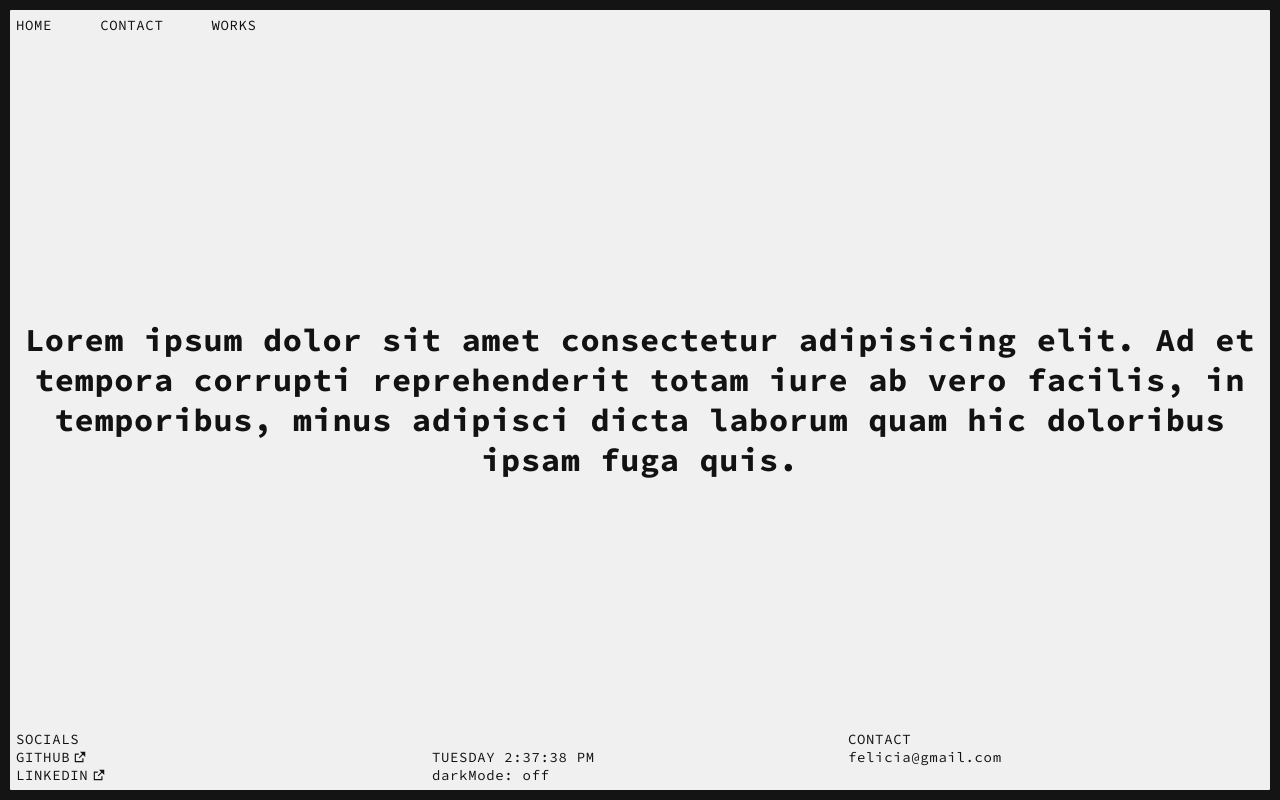
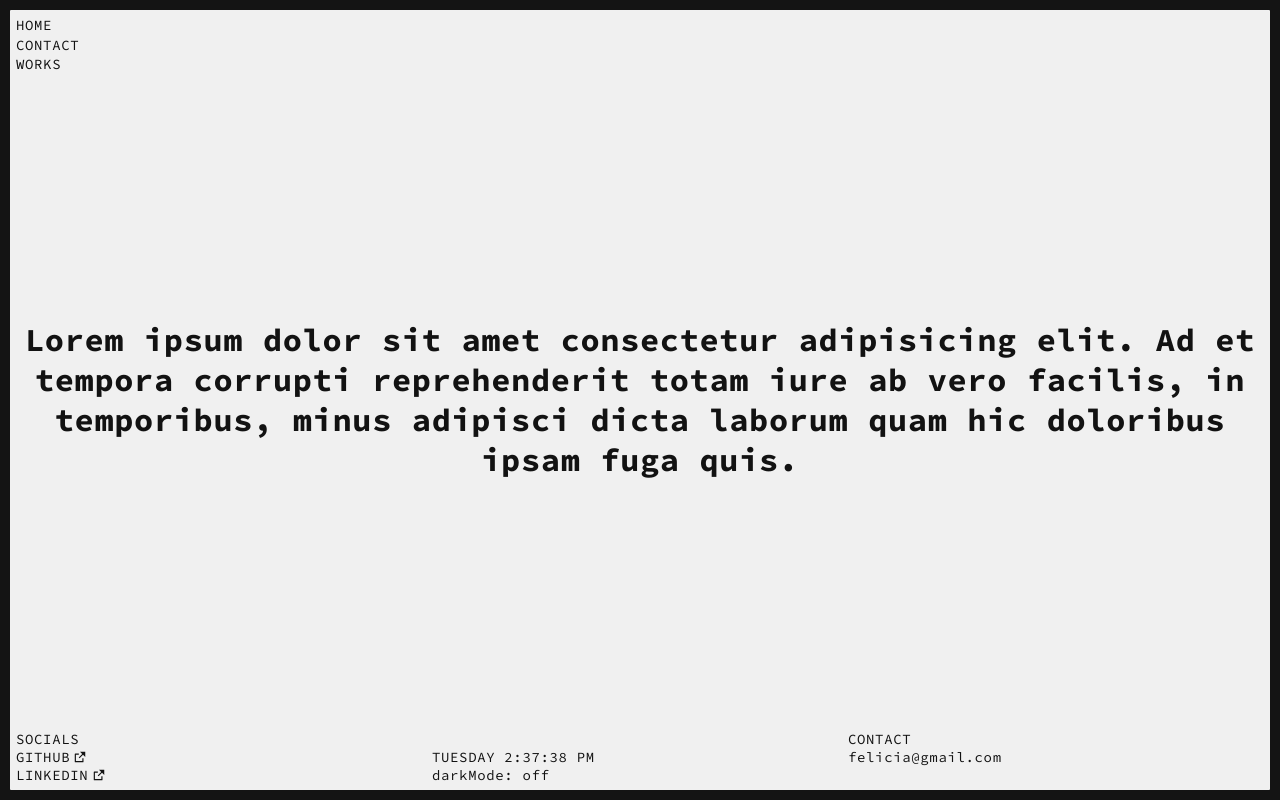
Before and after one commit to feliciawillnas/myportfolio, a React (Vite) app: page / in a window 1280 px wide. Built offline with nearby package versions, Linux system fonts and the light colour scheme; a web font is replaced by a local one.

Commit message:
header update

```diff
--- a/src/components/Header.jsx
+++ b/src/components/Header.jsx
@@ -1,4 +1,3 @@
-import { motion } from "framer-motion";
 import React, { useState } from "react";
 import styled from "styled-components";
 
@@ -21,7 +20,7 @@ export default function Header({ currentPath }) {
         <Nav open={open}>
           <ul>
             {navItems.map((item) => (
-              <motion.li key={item.id}>
+              <li key={item.id}>
                 <a
                   key={item.id}
                   to={item.path}
@@ -30,7 +29,7 @@ export default function Header({ currentPath }) {
                 >
                   {item.label}
                 </a>
-              </motion.li>
+              </li>
             ))}
           </ul>
         </Nav>
@@ -44,6 +43,7 @@ const Main = styled.header`
   top: 0;
   width: 100%;
   padding: 1rem;
+  z-index: 999;
 
   @media (max-width: 768px) {
     padding: 0.7rem;
@@ -63,7 +63,10 @@ const Nav = styled.nav`
 
   ul {
     display: flex;
-    gap: 3rem;
+    /* flex-direction: row; */
+    flex-direction: column;
+    gap: 0.1rem;
+    /* gap: 3rem; */
 
     @media (max-width: 768px) {
       display: ${({ open }) => (open ? "flex" : "none")};
@@ -76,15 +79,14 @@ const Nav = styled.nav`
     display: block;
 
     :hover {
-      background-color: #000;
-      color: white;
+      background-color: ${({ theme }) => theme.secondary};
+      color: ${({ theme }) => theme.primary};
     }
 
     .active {
-      /* color: green; */
-      /* font-weight: 700; */
-      /* background-color: #000;
-      color: white; */
+      /* text-decoration: underline; */
+      /* text-underline-offset: 0.1rem; */
+      /* text-decoration-thickness: 1.2px; */
     }
   }
 
```
